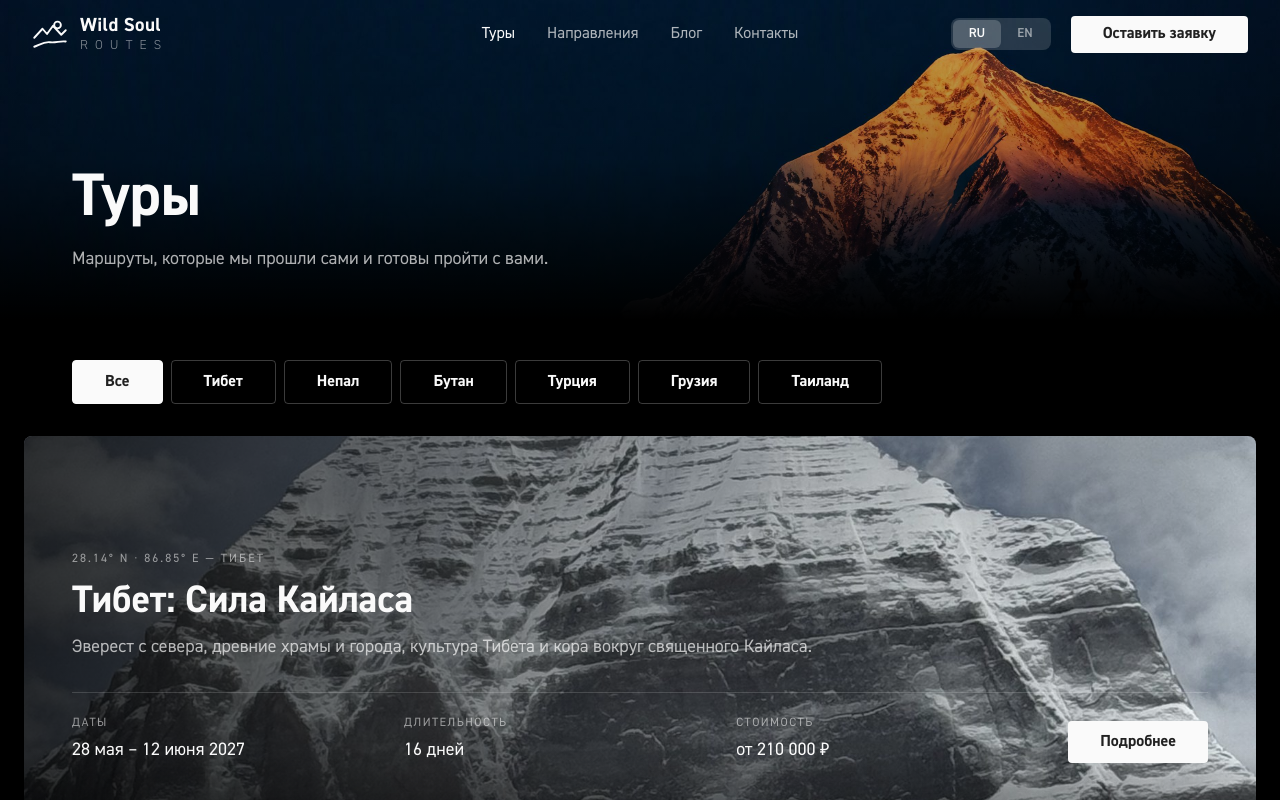
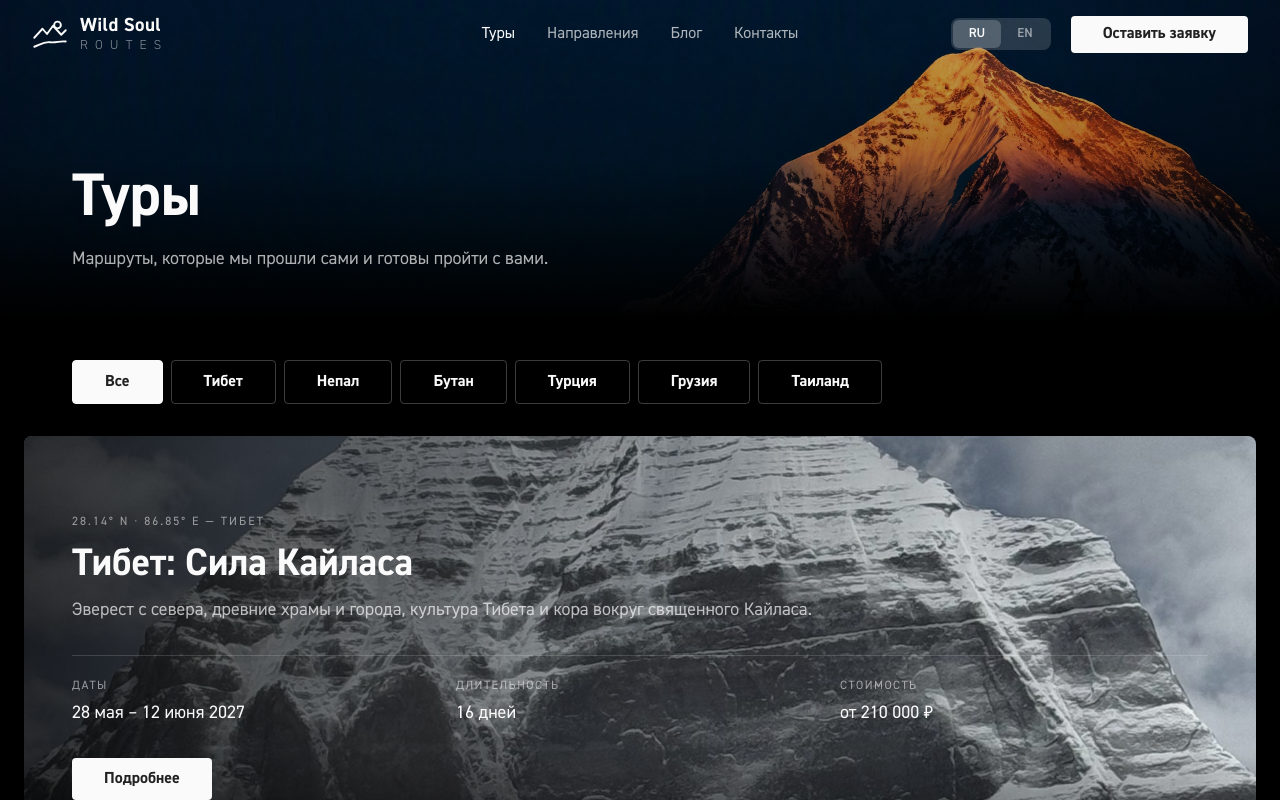
Before and after one commit to fifulina-uxui/wild-soul-routes, a React (Vite) app: page /tours in a window 1280 px wide. Shown: the top 800 px of the page. Built offline with nearby package versions, Linux system fonts and the light colour scheme.

Commit message:
Каталог: кнопка «Подробнее» внизу карточки

```diff
--- a/src/pages/ToursPage.tsx
+++ b/src/pages/ToursPage.tsx
@@ -114,7 +114,7 @@ export default function ToursPage() {
                     {tour.description}
                   </p>
 
-                  <div className="mt-8 grid grid-cols-[repeat(3,minmax(0,1fr))_auto] items-end gap-4 border-t border-[rgb(255_255_255/15%)] pt-5">
+                  <div className="mt-8 grid grid-cols-3 gap-4 border-t border-[rgb(255_255_255/15%)] pt-5">
                     <div>
                       <dt className="text-[12px] uppercase leading-5 tracking-[0.12em] text-[rgb(250_250_250/55%)]">
                         {t.tours.meta.start}
@@ -133,9 +133,12 @@ export default function ToursPage() {
                       </dt>
                       <dd className="mt-1 text-[18px] leading-[26px] text-[#fafafa]">{tour.price}</dd>
                     </div>
+                  </div>
+
+                  <div className="mt-8">
                     <Link
                       to={`/tours/${tour.id}`}
-                      className="inline-flex min-h-[42px] shrink-0 items-center justify-center justify-self-end rounded-[4px] bg-[#fafafa] px-8 py-2 text-[16px] font-bold leading-[26px] text-[rgb(0_0_0/87%)] transition-colors duration-200 hover:bg-[#e6e6e6] active:bg-[#d6d6d6] max-md:px-4"
+                      className="inline-flex min-h-[42px] w-full items-center justify-center rounded-[4px] bg-[#fafafa] px-8 py-2 text-[16px] font-bold leading-[26px] text-[rgb(0_0_0/87%)] transition-colors duration-200 hover:bg-[#e6e6e6] active:bg-[#d6d6d6] sm:w-auto"
                     >
                       {t.cta.more}
                     </Link>
```
